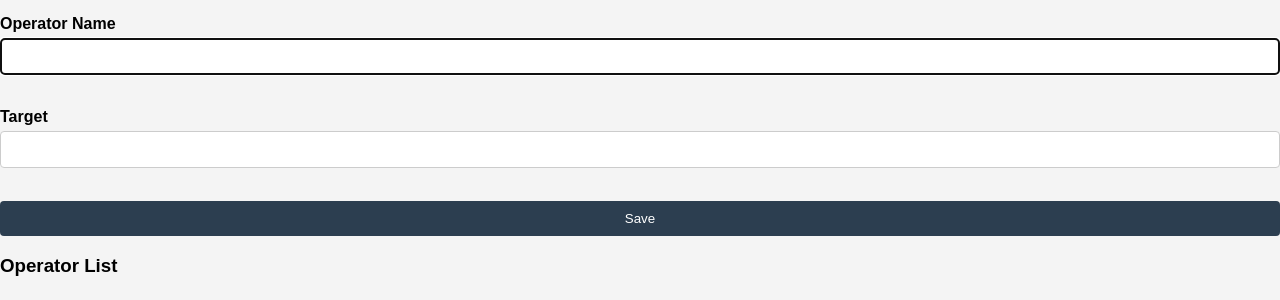
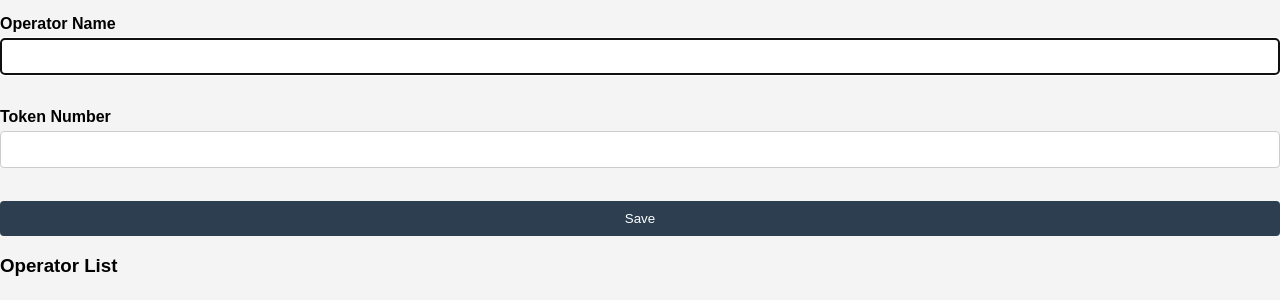
Before and after one commit to NandhuT17/ie-toolkit, a Django app: template base/templates/base/operators.html in a window 1280 px wide. Shown: the part 220-520 px from the top of the page. Run offline with Django 3.2, Linux system fonts and the light colour scheme; the template is opened without the code that fills it, so the values that code supplies are empty.

Commit message:
error fix

```diff
--- a/base/templates/base/operators.html
+++ b/base/templates/base/operators.html
@@ -18,8 +18,8 @@
     <label>Operator Name</label><br>
     <input type="text" name="name" id="id_name" autofocus><br><br>
 
-    <label>Target</label><br>
-    <input type="number" name="target" required><br><br>
+    <label>Token Number</label><br>
+    <input type="number" name="token-number" required><br><br>
 
     <button type="submit">Save</button>
 </form>
```
